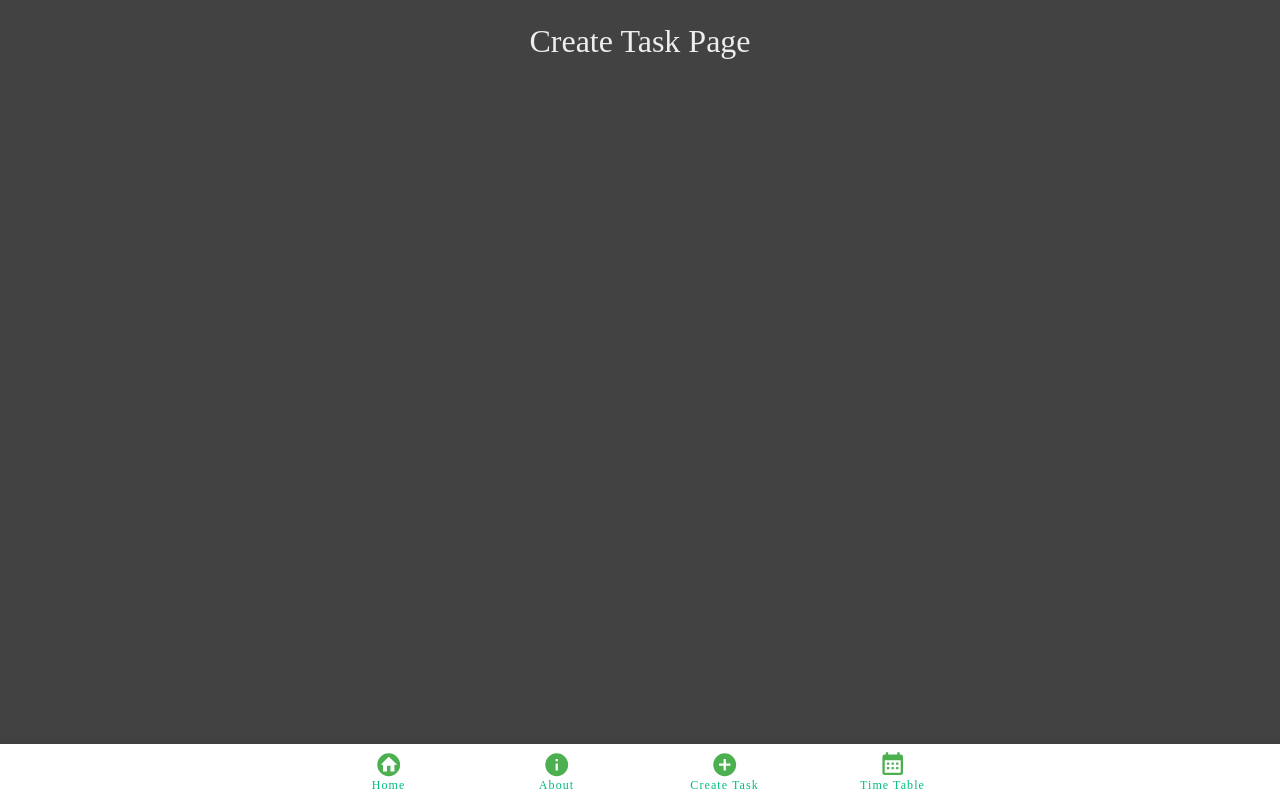
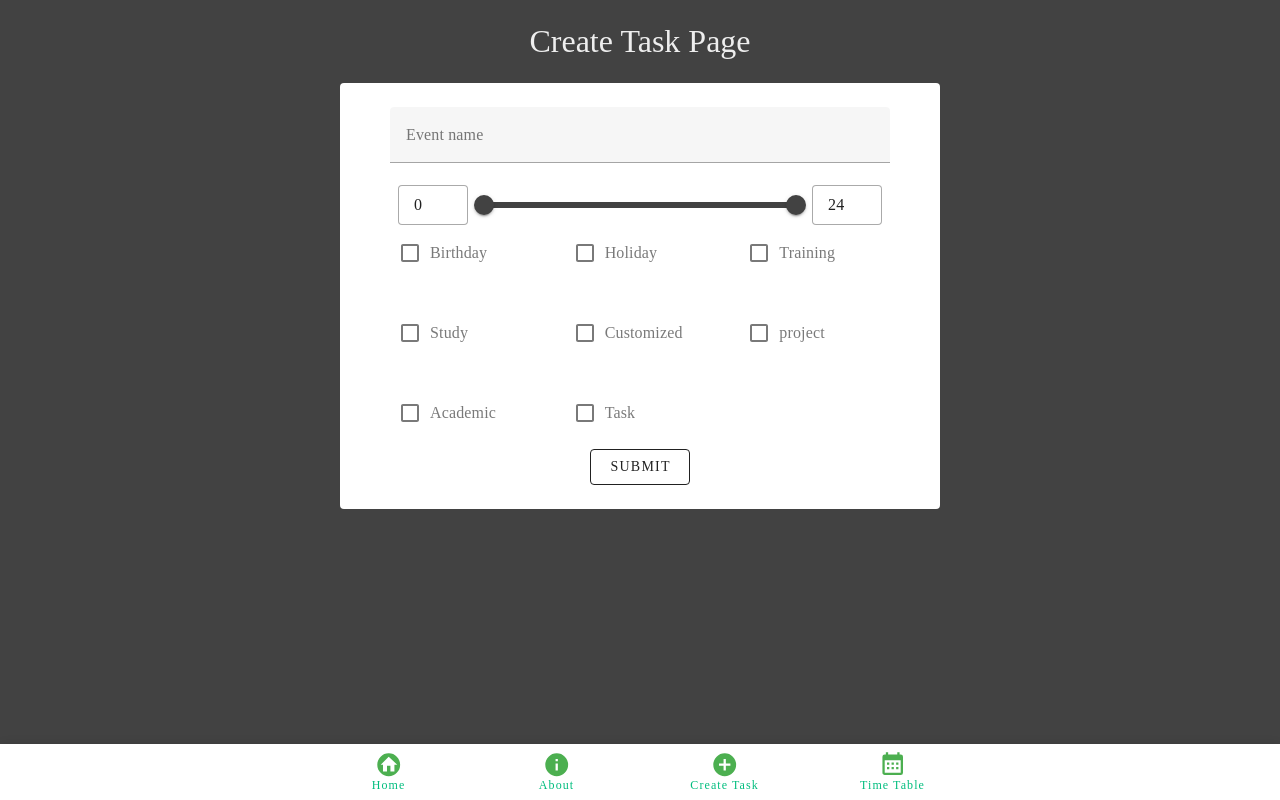
Before and after one commit to ntphuongthao/Web-Project-2, a Vue app: page /create-task in a window 1280 px wide. Built offline with nearby package versions, Linux system fonts and the light colour scheme.

Commit message:
Fix Tooltip component and scaffold CreateTaskView to have the form inputs

```diff
--- a/src/components/Tooltip.vue
+++ b/src/components/Tooltip.vue
@@ -7,7 +7,6 @@ export default {
     ...mapState(useEventStore, ["getEventTypes", "getEvents"]),
     eventTypes: {
       get() {
-        console.log("here123");
         return this.getEventTypes;
       },
     },
@@ -31,7 +30,7 @@ export default {
           :color="event.color"
           class="d-flex justify-center align-center pa-1 ma-1"
         >
-          {{ event.name }}
+          <p class="font-weight-bold">{{ event.name }}</p>
         </v-sheet>
       </v-col>
     </v-row>
--- a/src/stores/event.js
+++ b/src/stores/event.js
@@ -6,11 +6,11 @@ export const useEventStore = defineStore("eventStore", {
       eventTypes: [
         { name: "Birthday", color: "#FF6E6E" },
         { name: "Holiday", color: "#FFB966" },
-        { name: "Training", color: "#FFFF99" },
+        { name: "Training", color: "#FFD700" },
         { name: "Study", color: "#B7E1AF" },
         { name: "Customized", color: "#AED9E0" },
         { name: "Project", color: "#CAA9E4" },
-        { name: "Academic", color: "#FFB3D9" },
+        { name: "Academic", color: "#BC8F8F" },
         { name: "Task", color: "#FFD8B1" },
       ],
       events: [],
--- a/src/views/CreateTaskView.vue
+++ b/src/views/CreateTaskView.vue
@@ -1,3 +1,126 @@
+<script>
+import { mapState } from "pinia";
+import { useEventStore } from "../stores/event.js";
+
+export default {
+  data() {
+    return {
+      events: [
+        {
+          name: "Birthday",
+          selected: false,
+          color: "#FF6E6E",
+        },
+        {
+          name: "Holiday",
+          selected: false,
+          color: "#FFB966",
+        },
+        {
+          name: "Training",
+          selected: false,
+          color: "#FFD700",
+        },
+        {
+          name: "Study",
+          selected: false,
+          color: "#B7E1AF",
+        },
+        {
+          name: "Customized",
+          selected: false,
+          color: "#AED9E0",
+        },
+        {
+          name: "project",
+          selected: false,
+          color: "#CAA9E4",
+        },
+        {
+          name: "Academic",
+          selected: false,
+          color: "#BC8F8F",
+        },
+        {
+          name: "Task",
+          selected: false,
+          color: "#FFD8B1",
+        },
+      ],
+      range: [0, 24],
+    };
+  },
+};
+</script>
+
 <template>
   <h1>Create Task Page</h1>
+  <v-sheet rounded class="pa-6 ma-4" width="600">
+    <v-sheet rounded width="500" class="mx-auto transparent-sheet">
+      <v-form @submit.prevent>
+        <v-text-field label="Event name"></v-text-field>
+
+        <v-range-slider
+          v-model="range"
+          :max="24"
+          :min="0"
+          :step="2"
+          hide-details
+          class="align-center"
+        >
+          <template v-slot:prepend>
+            <v-text-field
+              v-model="range[0]"
+              hide-details
+              single-line
+              type="number"
+              variant="outlined"
+              density="compact"
+              style="width: 70px"
+            ></v-text-field>
+          </template>
+          <template v-slot:append>
+            <v-text-field
+              v-model="range[1]"
+              hide-details
+              single-line
+              type="number"
+              variant="outlined"
+              style="width: 70px"
+              density="compact"
+            ></v-text-field>
+          </template>
+        </v-range-slider>
+
+        <v-row>
+          <v-col
+            v-for="(event, index) in events"
+            :key="event"
+            cols="12"
+            sm="4"
+            md="4"
+          >
+            <v-checkbox
+              v-model="events[index].selected"
+              :label="events[index].name"
+              :color="events[index].color"
+              hide-details
+            ></v-checkbox>
+          </v-col>
+        </v-row>
+
+        <v-sheet rounded width="100" class="mx-auto transparent-sheet">
+          <v-btn variant="outlined" type="submit" block class="mt-2">
+            Submit
+          </v-btn>
+        </v-sheet>
+      </v-form>
+    </v-sheet>
+  </v-sheet>
 </template>
+
+<style scoped>
+.transparent-sheet {
+  background-color: transparent !important;
+}
+</style>
```
